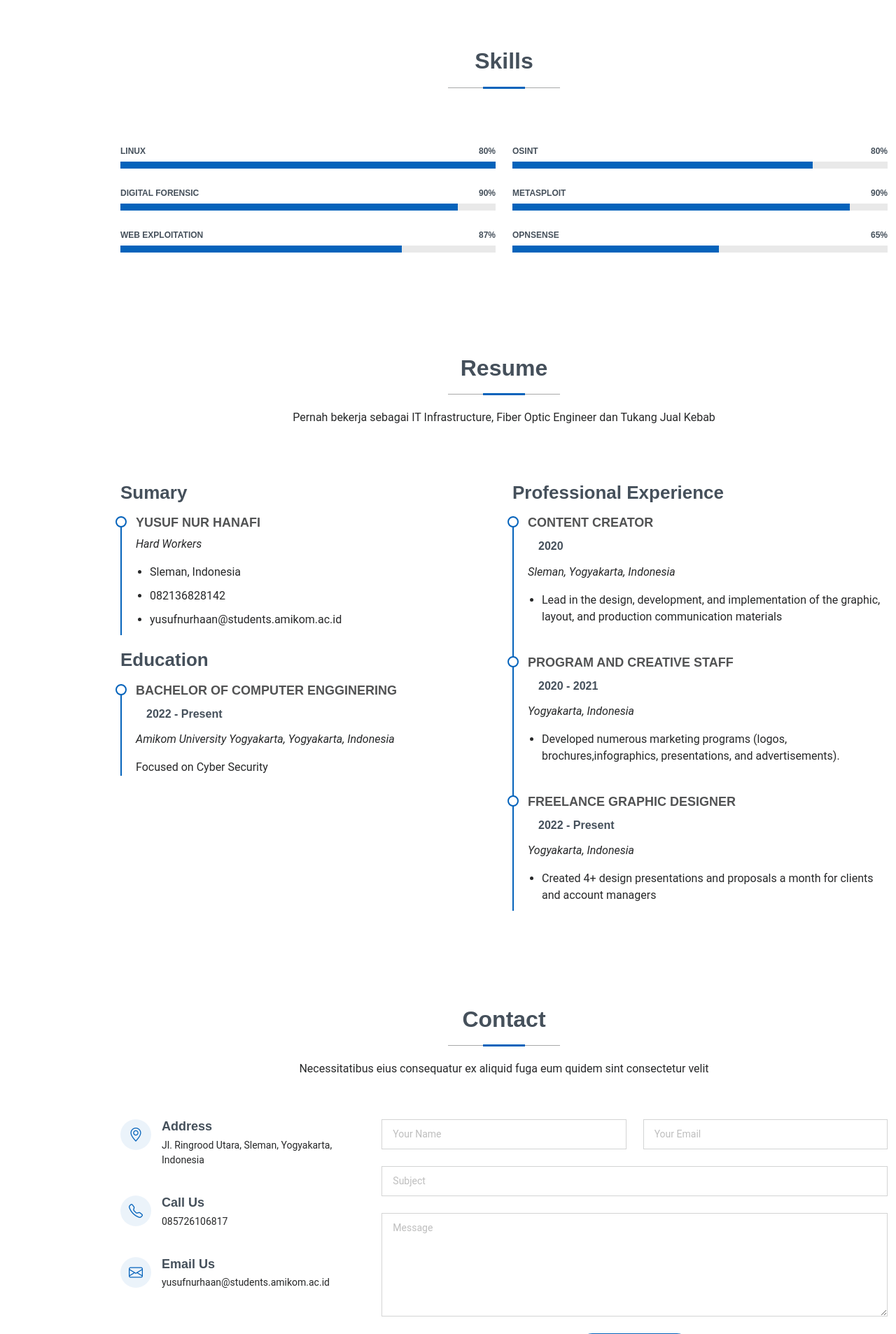
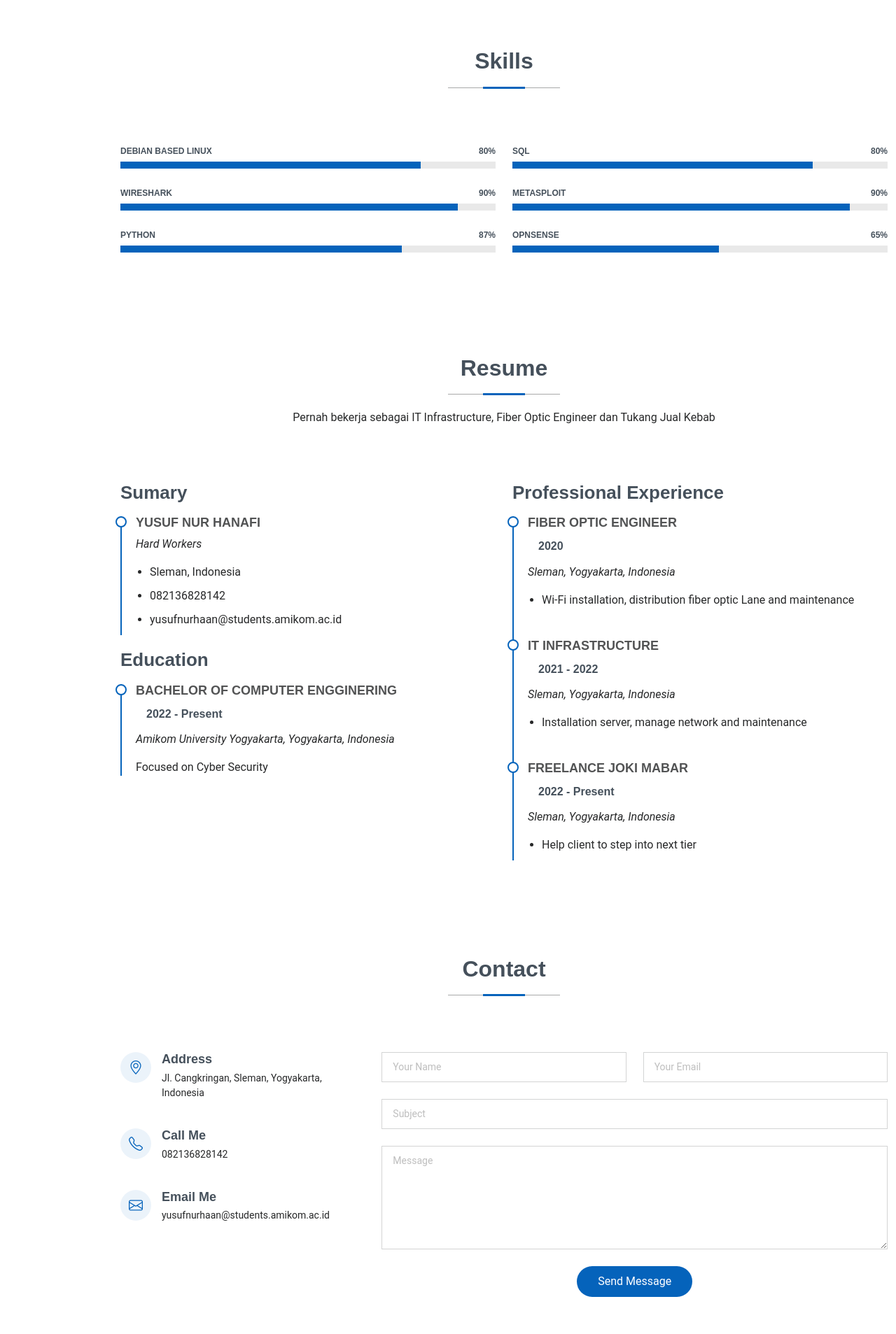
Before and after one commit to GelandangBertahan/Web-Profile, a Python web app: template templates/index.html in a window 1280 px wide. Shown: the part 1800-3707 px from the top of the page at 70% size. Run offline with Jinja, Linux system fonts and the light colour scheme; the template is opened without the code that fills it, so the values that code supplies are empty; some libraries are stand-ins or nearby versions.

Commit message:
Update index.html

```diff
--- a/templates/index.html
+++ b/templates/index.html
@@ -79,7 +79,6 @@
           <div class="col-lg-8 content">
             <h2>System Administrator</h2>
             <p class="fst-italic py-3">
-              Mngadministrasi sistem
             </p>
             <div class="row">
               <div class="col-lg-6">
@@ -164,21 +163,21 @@
           <div class="col-lg-6">
 
             <div class="progress">
-              <span class="skill"><span>Linux</span> <i class="val">80%</i></span>
+              <span class="skill"><span>Debian Based Linux</span> <i class="val">80%</i></span>
               <div class="progress-bar-wrap">
-                <div class="progress-bar" role="progressbar" aria-valuenow="100" aria-valuemin="0" aria-valuemax="100"></div>
+                <div class="progress-bar" role="progressbar" aria-valuenow="80" aria-valuemin="0" aria-valuemax="100"></div>
               </div>
             </div>
 
             <div class="progress">
-              <span class="skill"><span>Digital Forensic</span> <i class="val">90%</i></span>
+              <span class="skill"><span>Wireshark</span> <i class="val">90%</i></span>
               <div class="progress-bar-wrap">
                 <div class="progress-bar" role="progressbar" aria-valuenow="90" aria-valuemin="0" aria-valuemax="100"></div>
               </div>
             </div>
 
             <div class="progress">
-              <span class="skill"><span>Web Exploitation</span> <i class="val">87%</i></span>
+              <span class="skill"><span>Python</span> <i class="val">87%</i></span>
               <div class="progress-bar-wrap">
                 <div class="progress-bar" role="progressbar" aria-valuenow="75" aria-valuemin="0" aria-valuemax="100"></div>
               </div>
@@ -189,7 +188,7 @@
           <div class="col-lg-6">
 
             <div class="progress">
-              <span class="skill"><span>OSINT</span> <i class="val">80%</i></span>
+              <span class="skill"><span>SQL</span> <i class="val">80%</i></span>
               <div class="progress-bar-wrap">
                 <div class="progress-bar" role="progressbar" aria-valuenow="80" aria-valuemin="0" aria-valuemax="100"></div>
               </div>
@@ -257,29 +256,29 @@
           <div class="col-lg-6" data-aos="fade-up" data-aos-delay="200">
             <h3 class="resume-title">Professional Experience</h3>
             <div class="resume-item">
-              <h4>Content Creator</h4>
+              <h4>Fiber Optic Engineer</h4>
               <h5>2020</h5>
               <p><em>Sleman, Yogyakarta, Indonesia </em></p>
               <ul>
-                <li>Lead in the design, development, and implementation of the graphic, layout, and production communication materials</li>
+                <li>Wi-Fi installation, distribution fiber optic Lane and maintenance</li>
               </ul>
             </div>
 
             <div class="resume-item">
-              <h4>Program and Creative Staff</h4>
-              <h5>2020 - 2021</h5>
-              <p><em>Yogyakarta, Indonesia</em></p>
+              <h4>IT Infrastructure</h4>
+              <h5>2021 - 2022</h5>
+              <p><em>Sleman, Yogyakarta, Indonesia</em></p>
               <ul>
-                <li>Developed numerous marketing programs (logos, brochures,infographics, presentations, and advertisements).</li>
+                <li>Installation server, manage network and maintenance</li>
               </ul>
             </div>
 
             <div class="resume-item">
-              <h4>Freelance Graphic Designer</h4>
+              <h4>Freelance Joki Mabar</h4>
               <h5>2022 - Present</h5>
-              <p><em>Yogyakarta, Indonesia</em></p>
+              <p><em>Sleman, Yogyakarta, Indonesia</em></p>
               <ul>
-                <li>Created 4+ design presentations and proposals a month for clients and account managers</li>
+                <li>Help client to step into next tier</li>
               </ul>
             </div>
           </div>
@@ -297,7 +296,7 @@
 
       <div class="container section-title" data-aos="fade-up">
         <h2>Contact</h2>
-        <p>Necessitatibus eius consequatur ex aliquid fuga eum quidem sint consectetur velit</p>
+
       </div>
 
       <div class="container" data-aos="fade" data-aos-delay="100">
@@ -309,22 +308,22 @@
               <i class="bi bi-geo-alt flex-shrink-0"></i>
               <div>
                 <h3>Address</h3>
-                <p>Jl. Ringrood Utara, Sleman, Yogyakarta, Indonesia</p>
+                <p>Jl. Cangkringan, Sleman, Yogyakarta, Indonesia</p>
               </div>
             </div>
 
             <div class="info-item d-flex" data-aos="fade-up" data-aos-delay="300">
               <i class="bi bi-telephone flex-shrink-0"></i>
               <div>
-                <h3>Call Us</h3>
-                <p>085726106817</p>
+                <h3>Call Me</h3>
+                <p>082136828142</p>
               </div>
             </div>
 
             <div class="info-item d-flex" data-aos="fade-up" data-aos-delay="400">
               <i class="bi bi-envelope flex-shrink-0"></i>
               <div>
-                <h3>Email Us</h3>
+                <h3>Email Me</h3>
                 <p>yusufnurhaan@students.amikom.ac.id</p>
               </div>
             </div>
@@ -374,13 +373,13 @@
   <footer id="footer" class="footer position-relative light-background">
     <div class="container">
       <h3 class="sitename">Yusuf Nur Hanafi</h3>
-      <p>Et aut eum quis fuga eos sunt ipsa nihil. Labore corporis magni eligendi fuga maxime saepe commodi placeat.</p>
+
       <div class="social-links d-flex justify-content-center">
         <a href=""><i class="bi bi-twitter-x"></i></a>
         <a href=""><i class="bi bi-facebook"></i></a>
         <a href=""><i class="bi bi-instagram"></i></a>
-        <a href="https://www.instagram.com/cindi_fiorentina/"><i class="bi bi-instagram"></i></a>
-        <a href="https://www.linkedin.com/in/cindi-fiorentina-488568225/"><i class="bi bi-linkedin"></i></a>
+        <a href="https://www.instagram.com/yusufnurhaan"><i class="bi bi-instagram"></i></a>
+
       </div>
       <div class="container">
         <div class="copyright">
```
